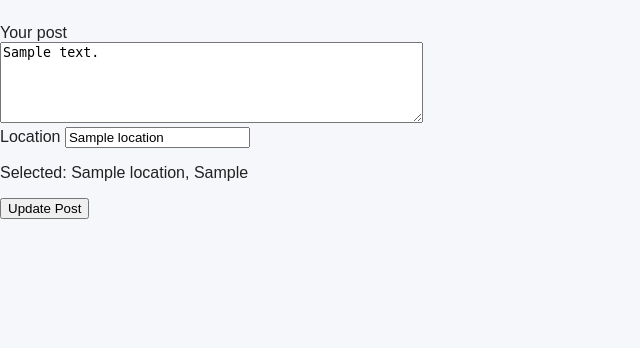
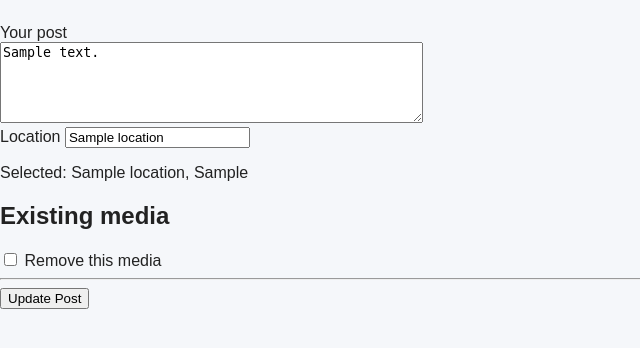
Before and after one commit to PadmaI1/NomadNet, a Flask app: page /posts/1/edit in a window 1280 px wide. Shown: the part 135-483 px from the top of the page, without its empty margins (0-640 px from the left). Run offline with Flask 3, Linux system fonts and the light colour scheme; a user stored in the database is signed in; tables that the repository leaves empty hold one stand-in row (values such as "Sample post").

Commit message:
Add media upload and management for posts: implement PostMedia model, update post creation and editing routes, and enhance templates for media display.

```diff
--- a/app.py
+++ b/app.py
@@ -19,6 +19,14 @@ load_dotenv()
 
 app.config["SECRET_KEY"] = os.getenv("SECRET_KEY")
 app.config["SQLALCHEMY_DATABASE_URI"] = "sqlite:///nomadnet.db"
+
+app.config["UPLOAD_FOLDER"] = os.path.join(
+    app.root_path,
+    "static",
+    "uploads",
+    "posts"
+)
+app.config["MAX_CONTENT_LENGTH"] = 100 * 1024 * 1024
 
 
 db.init_app(app)
--- a/routes/posts.py
+++ b/routes/posts.py
@@ -1,8 +1,9 @@
-from flask import Blueprint, render_template, abort, request, flash, redirect, url_for, jsonify
+from flask import Blueprint, render_template, abort, request, flash, redirect, url_for, jsonify, current_app
 from flask_login import login_required, current_user
 
-from models import db, Post, Comment, Like, Location
-
+from models import PostMedia, db, Post, Comment, Like, Location
+import os
+import uuid
 
 posts = Blueprint("posts", __name__)
 
@@ -62,12 +63,16 @@ Post(location_id=7)
 DATABASE
 '''
 
+ALLOWED_IMAGE_EXTENSIONS = {"jpg", "jpeg", "png", "gif", "webp"}
+ALLOWED_VIDEO_EXTENSIONS = {"mp4", "webm", "mov"}
+
+
 @posts.route("/posts/create", methods=["POST"])
 @login_required
 def create_post():
-
     content = request.form["content"]
     location_id = request.form.get("location_id")
+    media_files = request.files.getlist("media")
 
     if not location_id:
         flash("Please select a location.")
@@ -83,17 +88,64 @@ def create_post():
         flash("Invalid location.")
         return redirect(url_for("locations.home"))
 
+    media_type = None
+    extension = None
+
+    validated_media = []
+
+    for media_file in media_files:
+
+        if not media_file.filename:
+            continue
+
+        extension = media_file.filename.rsplit(".", 1)[1].lower()
+
+        if extension in ALLOWED_IMAGE_EXTENSIONS:
+            media_type = "image"
+
+        elif extension in ALLOWED_VIDEO_EXTENSIONS:
+            media_type = "video"
+
+        else:
+            flash("Invalid image or video format.")
+            return redirect(url_for("locations.home"))
+
+        validated_media.append(
+            (media_file, extension, media_type)
+        )
+
     post = Post(
-        content=content,
+        content=content.strip(),
         user_id=current_user.id,
         location_id=location.id
     )
 
     db.session.add(post)
+    db.session.flush()
+
+    for index, (media_file, extension, media_type) in enumerate(validated_media):
+
+        filename = f"{uuid.uuid4().hex}.{extension}"
+
+        filepath = os.path.join(
+            current_app.config["UPLOAD_FOLDER"],
+            filename
+        )
+
+        media_file.save(filepath)
+
+        media = PostMedia(
+            post_id=post.id,
+            filename=filename,
+            media_type=media_type,
+            display_order=index
+        )
+
+        db.session.add(media)
+
     db.session.commit()
 
     flash("Post created successfully!")
-
     return redirect(url_for("locations.home"))
 
 
@@ -109,13 +161,22 @@ def delete_post(post_id):
     if post.user_id != current_user.id:
         abort(403)
 
+    for media in post.media:
+
+        filepath = os.path.join(
+            current_app.config["UPLOAD_FOLDER"],
+            media.filename
+        )
+
+        if os.path.exists(filepath):
+            os.remove(filepath)
+
     db.session.delete(post)
     db.session.commit()
 
     flash("Post deleted successfully.")
 
     return redirect(url_for("locations.home"))
-
 
 @posts.route("/posts/<int:post_id>/edit", methods=["GET", "POST"])
 @login_required
@@ -134,6 +195,8 @@ def edit_post(post_id):
         content = request.form["content"]
         location_id = request.form["location_id"]
 
+        delete_media_ids = request.form.getlist("delete_media")
+
         if not content.strip():
             flash("Post cannot be empty.")
             return redirect(
@@ -150,6 +213,26 @@ def edit_post(post_id):
 
         post.content = content.strip()
         post.location_id = location.id
+
+        for media_id in delete_media_ids:
+
+            media = PostMedia.query.filter_by(
+                id=media_id,
+                post_id=post.id
+            ).first()
+
+            if media is None:
+                continue
+
+            filepath = os.path.join(
+                current_app.config["UPLOAD_FOLDER"],
+                media.filename
+            )
+
+            if os.path.exists(filepath):
+                os.remove(filepath)
+
+            db.session.delete(media)
 
         db.session.commit()
 
--- a/templates/posts/edit_post.html
+++ b/templates/posts/edit_post.html
@@ -47,6 +47,57 @@
 
         </div>
 
+
+        {% if post.media %}
+            <div>
+                <h2>Existing media</h2>
+
+                {% for media in post.media %}
+
+                    <div>
+
+                        {% if media.media_type == "image" %}
+
+                            <img
+                                src="{{ url_for('static', filename='uploads/posts/' + media.filename) }}"
+                                alt="Image from {{ post.location.name }}"
+                                style="max-width: 300px;"
+                            >
+
+                        {% elif media.media_type == "video" %}
+
+                            <video
+                                controls
+                                style="max-width: 300px;"
+                            >
+                                <source
+                                    src="{{ url_for('static', filename='uploads/posts/' + media.filename) }}"
+                                    type="video/{{ media.filename.rsplit('.', 1)[1].lower() }}"
+                                >
+                                Your browser does not support video playback.
+                            </video>
+
+                        {% endif %}
+
+                        <div>
+                            <label>
+                                <input
+                                    type="checkbox"
+                                    name="delete_media"
+                                    value="{{ media.id }}"
+                                >
+                                Remove this media
+                            </label>
+                        </div>
+
+                    </div>
+
+                    <hr>
+
+                {% endfor %}
+
+            </div>
+        {% endif %}
 
         <button type="submit">
             Update Post
```
Also changed, not shown: migrations/versions/58b1a3d5daee_add_post_media.py (added, +37 -0 lines), models.py (+41 -0 lines), templates/locations/home.html (+41 -3 lines), templates/locations/location.html (+29 -0 lines), templates/posts/post_details.html (+27 -0 lines), 1 other file.
